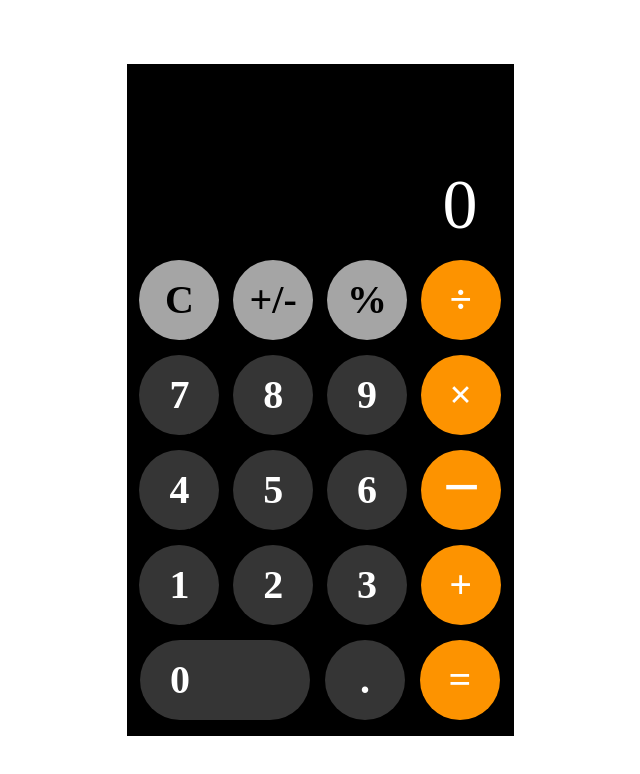
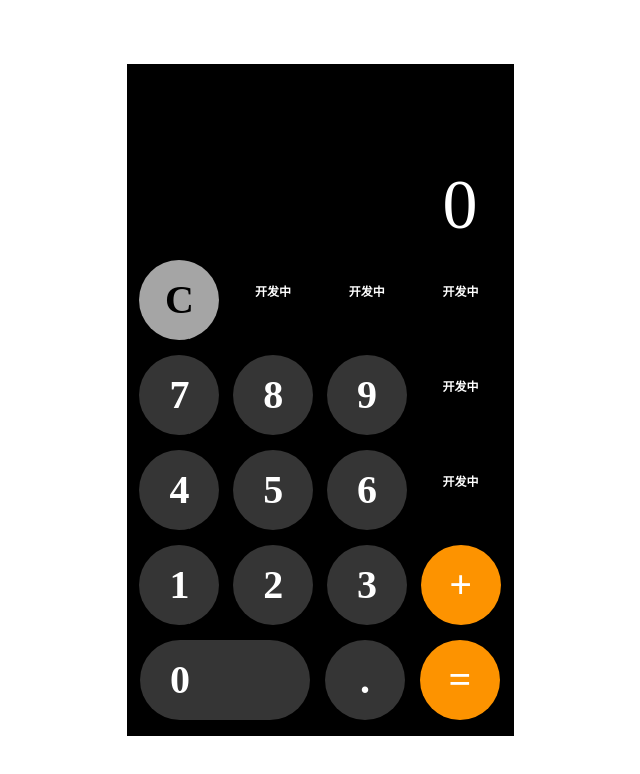
Before and after one commit to trcat/calculator, a website: page index.html in a window 1280 px wide. Shown: the whole page, without its empty margins (320-960 px from the left). Drawn offline with Linux system fonts and the light colour scheme.

Commit message:
添加按钮 disabled 样式,提示待开发中

```diff
--- a/index.html
+++ b/index.html
@@ -17,21 +17,21 @@
     <div class="keybord">
       <div class="row">
         <button class="btn-sign round">C</button>
-        <button class="btn-sign round">+/-</button>
-        <button class="btn-sign round">%</button>
-        <button class="btn-operator round">÷</button>
+        <button class="btn-sign round" disabled>+/-</button>
+        <button class="btn-sign round" disabled>%</button>
+        <button class="btn-operator round" disabled>÷</button>
       </div>
       <div class="row">
         <button class="btn-number round">7</button>
         <button class="btn-number round">8</button>
         <button class="btn-number round">9</button>
-        <button class="btn-operator round">×</button>
+        <button class="btn-operator round" disabled>×</button>
       </div>
       <div class="row">
         <button class="btn-number round">4</button>
         <button class="btn-number round">5</button>
         <button class="btn-number round">6</button>
-        <button class="btn-operator round">－</button>
+        <button class="btn-operator round" disabled>－</button>
       </div>
       <div class="row">
         <button class="btn-number round">1</button>
--- a/src/index.scss
+++ b/src/index.scss
@@ -20,6 +20,19 @@ button {
     border-radius: 50%;
     width: $btnRoundSize;
     height: $btnRoundSize;
+  }
+  &:disabled {
+    cursor: not-allowed;
+    background-color: #000000!important;
+    color: #000000!important;
+    &::before {
+      content: "开发中";
+      color: #fff;
+      font-size: 12px;
+      display: inline-block;
+      position: relative;
+      width: $btnRoundSize;
+    }
   }
 }
 
```
Also changed, not shown: dist/index.css.
